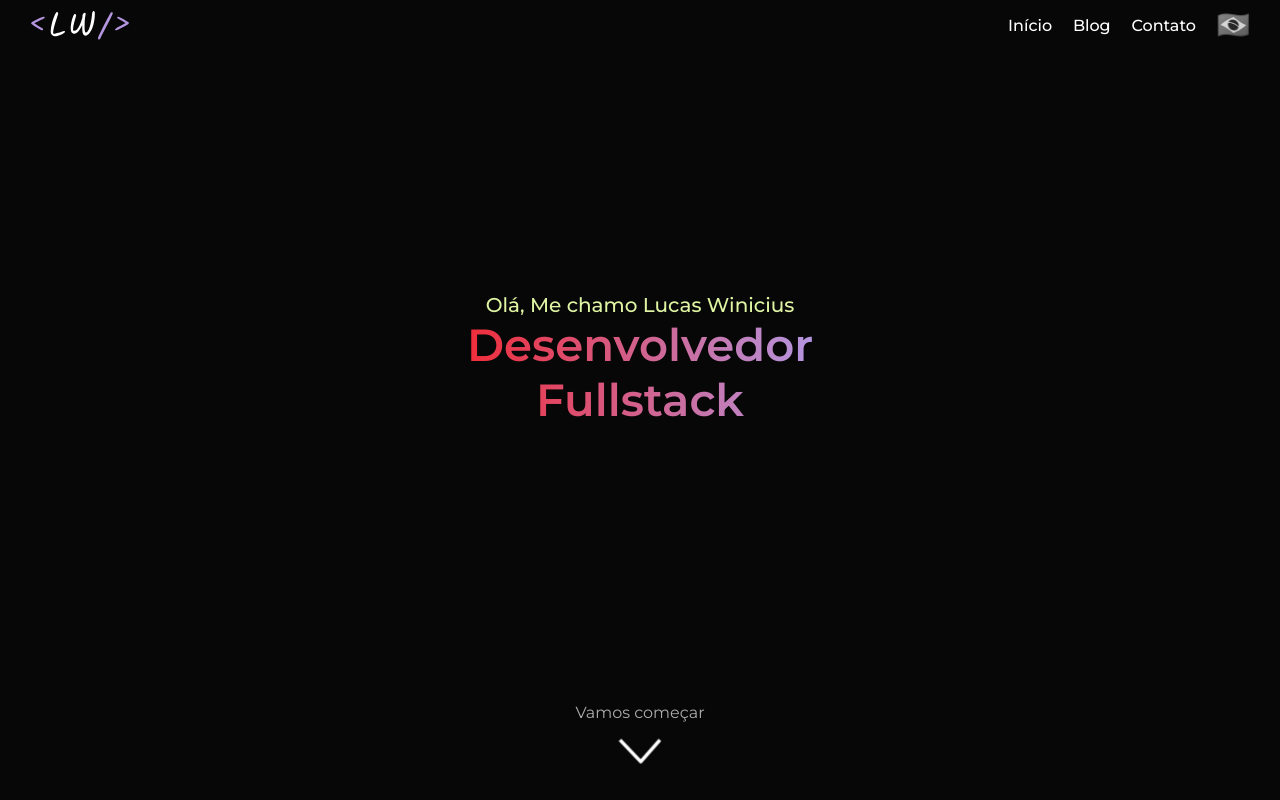
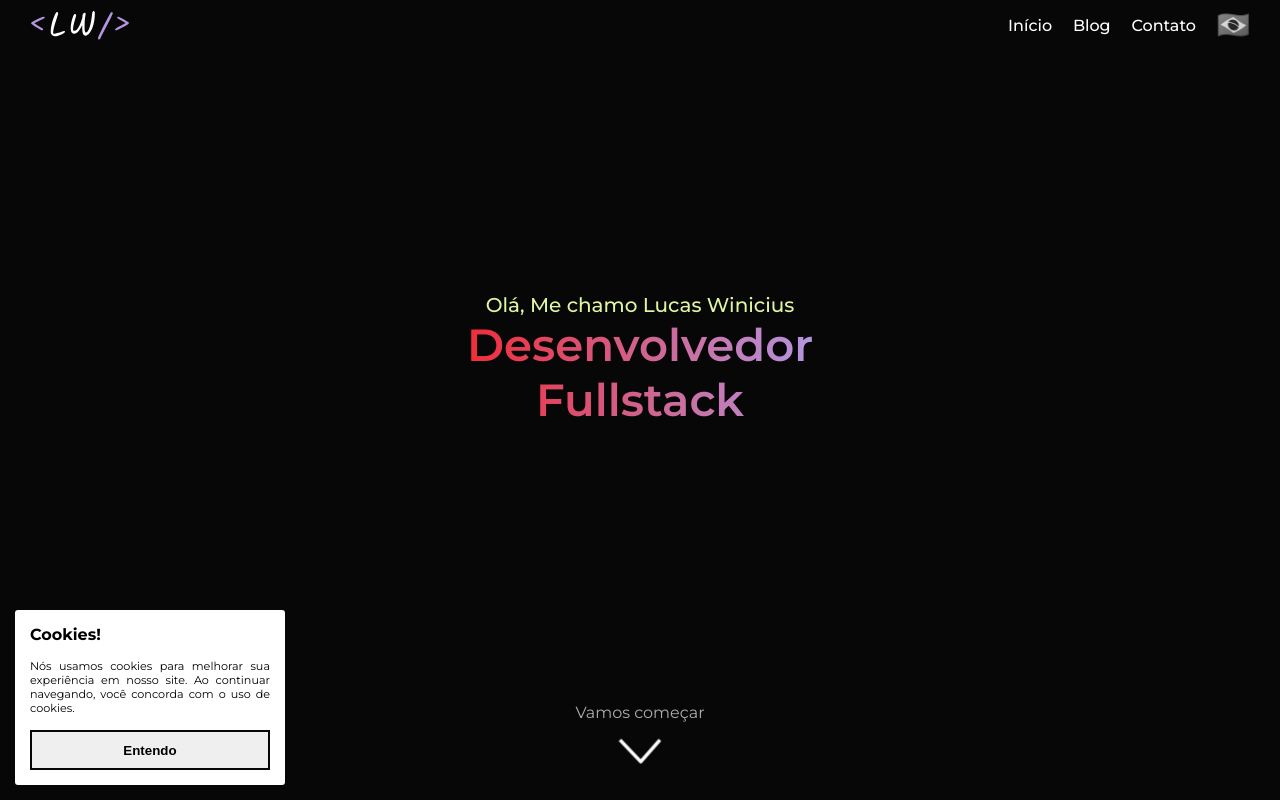
Before and after one commit to Lucas-Winicius/Portfolio, a Next.js app: page / in a window 1280 px wide. Built offline with nearby package versions, Linux system fonts and the light colour scheme.

Commit message:
Cookie container

```diff
--- a/src/app/page.tsx
+++ b/src/app/page.tsx
@@ -1,9 +1,11 @@
 import Landing from "@/patterns/landing/index";
+import Cookie from "@/patterns/cookie/index";
 
 export default function Home() {
   return (
     <>
       <Landing />
+      <Cookie />
     </>
   );
 }
--- /dev/null
+++ b/src/patterns/cookie/index.tsx
@@ -0,0 +1,19 @@
+"use client";
+import React from "react";
+
+import * as C from "./styled";
+
+const cookie: React.FC = () => {
+  return (
+    <C.Container>
+      <h1>Cookies!</h1>
+      <p>
+        Nós usamos cookies para melhorar sua experiência em nosso site. Ao
+        continuar navegando, você concorda com o uso de cookies.
+      </p>
+      <button>Entendo</button>
+    </C.Container>
+  );
+};
+
+export default cookie;
--- /dev/null
+++ b/src/patterns/cookie/styled.ts
@@ -0,0 +1,35 @@
+import styled from "styled-components";
+
+export const Container = styled.div`
+  position: fixed;
+  left: 15px;
+  bottom: 15px;
+  background-color: white;
+  padding: 15px;
+  width: 270px;
+  border-radius: 3px;
+
+  h1 {
+    font-size: 1em;
+  }
+
+  p {
+    font-size: 0.7em;
+    text-align: justify;
+    padding: 15px 0px;
+  }
+
+  button {
+    cursor: pointer;
+    width: 100%;
+    height: 40px;
+    font-weight: bolder;
+    border: 2px solid #070707;
+    transition: 0.3s;
+  }
+
+  button:hover {
+    background-color: #070707;
+    color: white;
+  }
+`;
```
